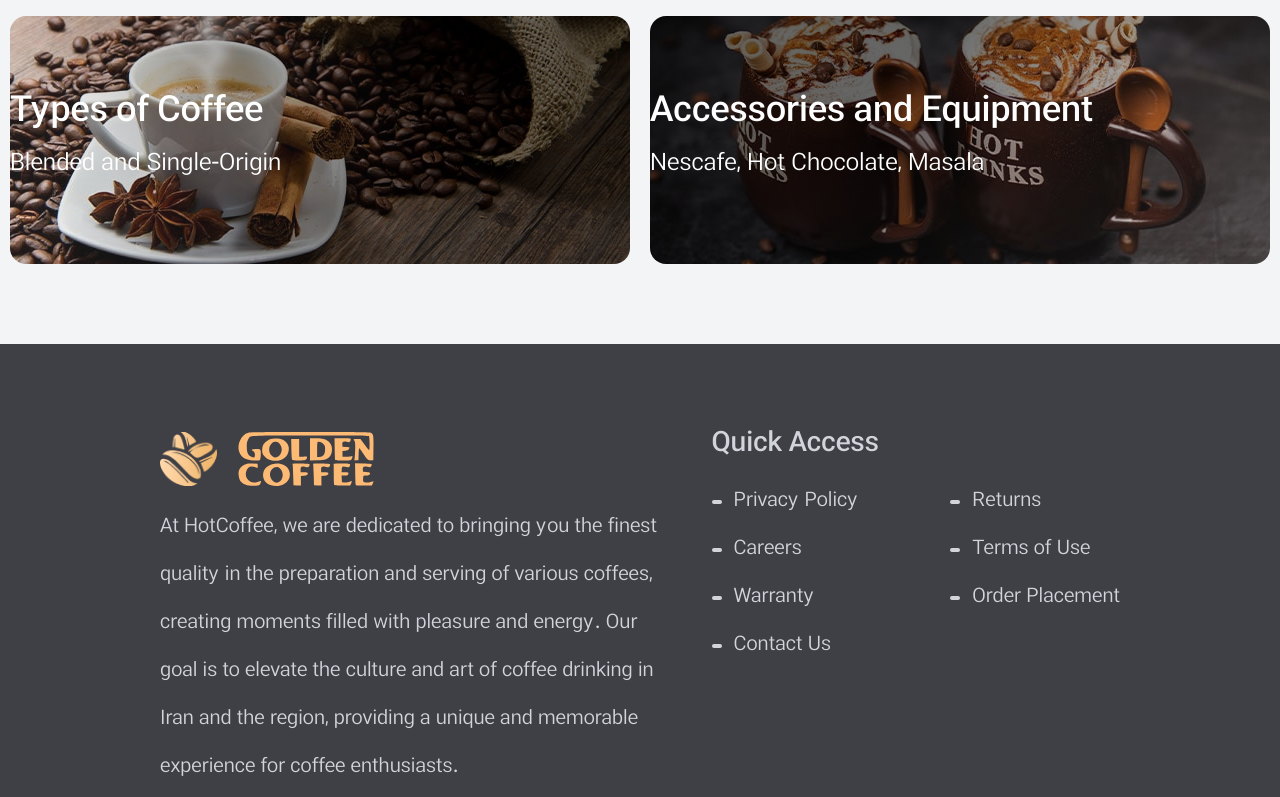
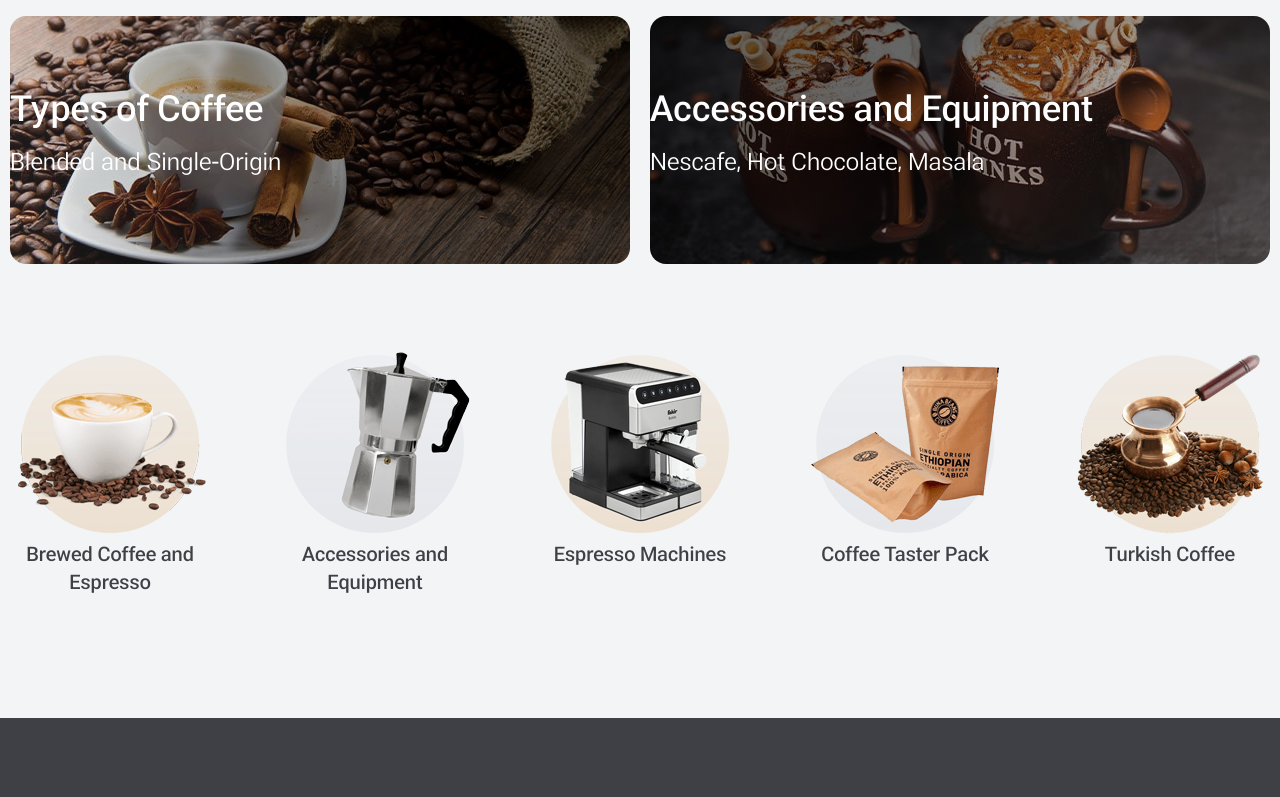
Before and after one commit to alirezatalebizadeh/blog-shopping, a Next.js app: page / in a window 1280 px wide. Shown: the part 2196-2993 px from the top of the page. Built offline with nearby package versions, Linux system fonts and the light colour scheme.

Commit message:
create category products

```diff
--- a/src/app/page.js
+++ b/src/app/page.js
@@ -1,4 +1,5 @@
 import Banner from "@/components/Banner";
+import CategoryProducts from "@/components/CategoryProducts";
 import Hero from "@/components/Hero";
 import Products from "@/components/Products";
 
@@ -8,6 +9,7 @@
       <Hero />
       <Products />
       <Banner />
+      <CategoryProducts />
     </>
   );
 }
--- /dev/null
+++ b/src/components/CategoryProducts.jsx
@@ -0,0 +1,93 @@
+import Image from "next/image";
+import Link from "next/link";
+import React from "react";
+
+export default function CategoryProducts() {
+  return (
+    <div class="mb-[118px] mt-20">
+      <div class="container">
+        <div class="flex items-start justify-center flex-wrap gap-y-[36px] gap-x-[21px] md:gap-[65px] text-center">
+          <div class="w-25 md:w-50">
+            <Link href="#">
+              <Image
+                class="w-25 h-25 md:w-50 md:h-50"
+                loading="lazy"
+                width={200}
+                height={200}
+                src="/images/categories/category1.png"
+                alt="p1"
+              />
+              <span class="text-zinc-700 md:mt-2.5 dark:text-white font-DanaDemiBold text-sm md:text-xl">
+                Brewed Coffee and Espresso
+              </span>
+            </Link>
+          </div>
+
+          <div class="w-25 md:w-50">
+            <Link href="#">
+              <Image
+                class="w-25 h-25 md:w-50 md:h-50"
+                loading="lazy"
+                width={200}
+                height={200}
+                src="/images/categories/category2.png"
+                alt="p1"
+              />
+              <span class="text-zinc-700 md:mt-2.5 dark:text-white font-DanaDemiBold text-sm md:text-xl">
+                Accessories and Equipment
+              </span>
+            </Link>
+          </div>
+
+          <div>
+            <Link href="#">
+              <Image
+                class="w-25 h-25 md:w-50 md:h-50"
+                loading="lazy"
+                width={200}
+                height={200}
+                src="/images/categories/category3.png"
+                alt="p1"
+              />
+              <span class="text-zinc-700 md:mt-2.5 dark:text-white font-DanaDemiBold text-sm md:text-xl">
+                Espresso Machines
+              </span>
+            </Link>
+          </div>
+
+          <div class="w-25 md:w-50">
+            <Link href="#">
+              <Image
+                class="w-25 h-25 md:w-50 md:h-50"
+                loading="lazy"
+                width={200}
+                height={200}
+                src="/images/categories/category4.png"
+                alt="p1"
+              />
+              <span class="text-zinc-700 md:mt-2.5 dark:text-white font-DanaDemiBold text-sm md:text-xl">
+                Coffee Taster Pack
+              </span>
+            </Link>
+          </div>
+
+          <div class="w-25 md:w-50">
+            <Link href="#">
+              <Image
+                class="w-25 h-25 md:w-50 md:h-50"
+                loading="lazy"
+                src="/images/categories/category5.png"
+                alt="p1"
+                width={200}
+                height={200}
+              />
+              <span class="text-zinc-700 md:mt-2.5 dark:text-white font-DanaDemiBold text-sm md:text-xl">
+                Turkish Coffee
+              </span>
+            </Link>
+          </div>
+        </div>
+      </div>
+    </div>
+  );
+}
--- a/src/components/Products.jsx
+++ b/src/components/Products.jsx
@@ -31,7 +31,7 @@
                 </span>
               </div>
               <h2 className="text-zinc-700 dark:text-white font-DanaMedium text-sm/[28px] md:h-14 md:text-xl/[28px] mt-2 mb-1.5 md:mt-5 md:mb-2.5 line-clamp-2">
-                قهوه ترک بن مانو مقدار 250 گرم خط دوم اسم طولانی
+                Ben Mano Turkish coffee, 250 grams, second line
               </h2>
               <div className="flex items-center gap-x-2.5 md:justify-center">
                 <div className="text-teal-600 text-right">
```
